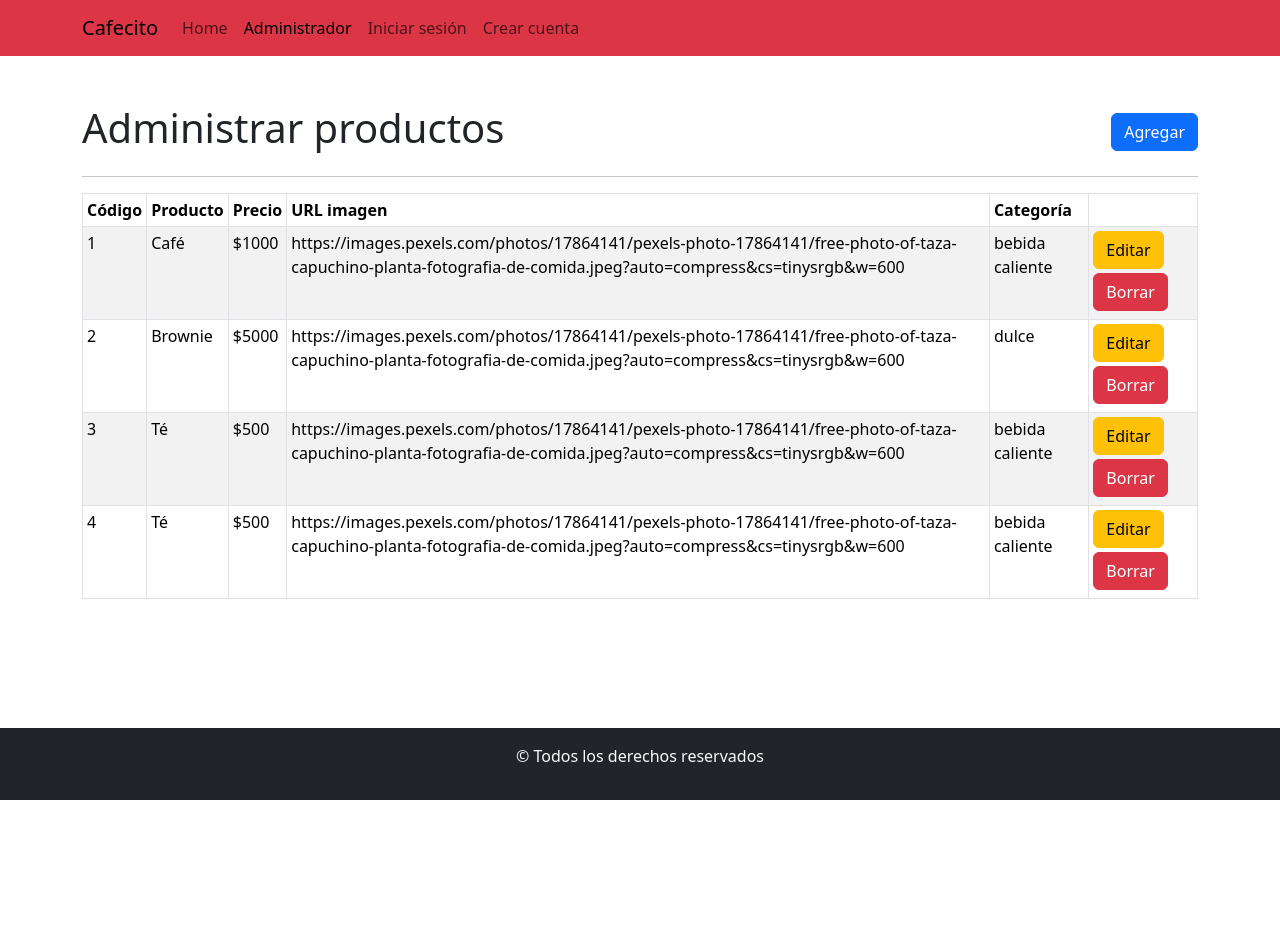
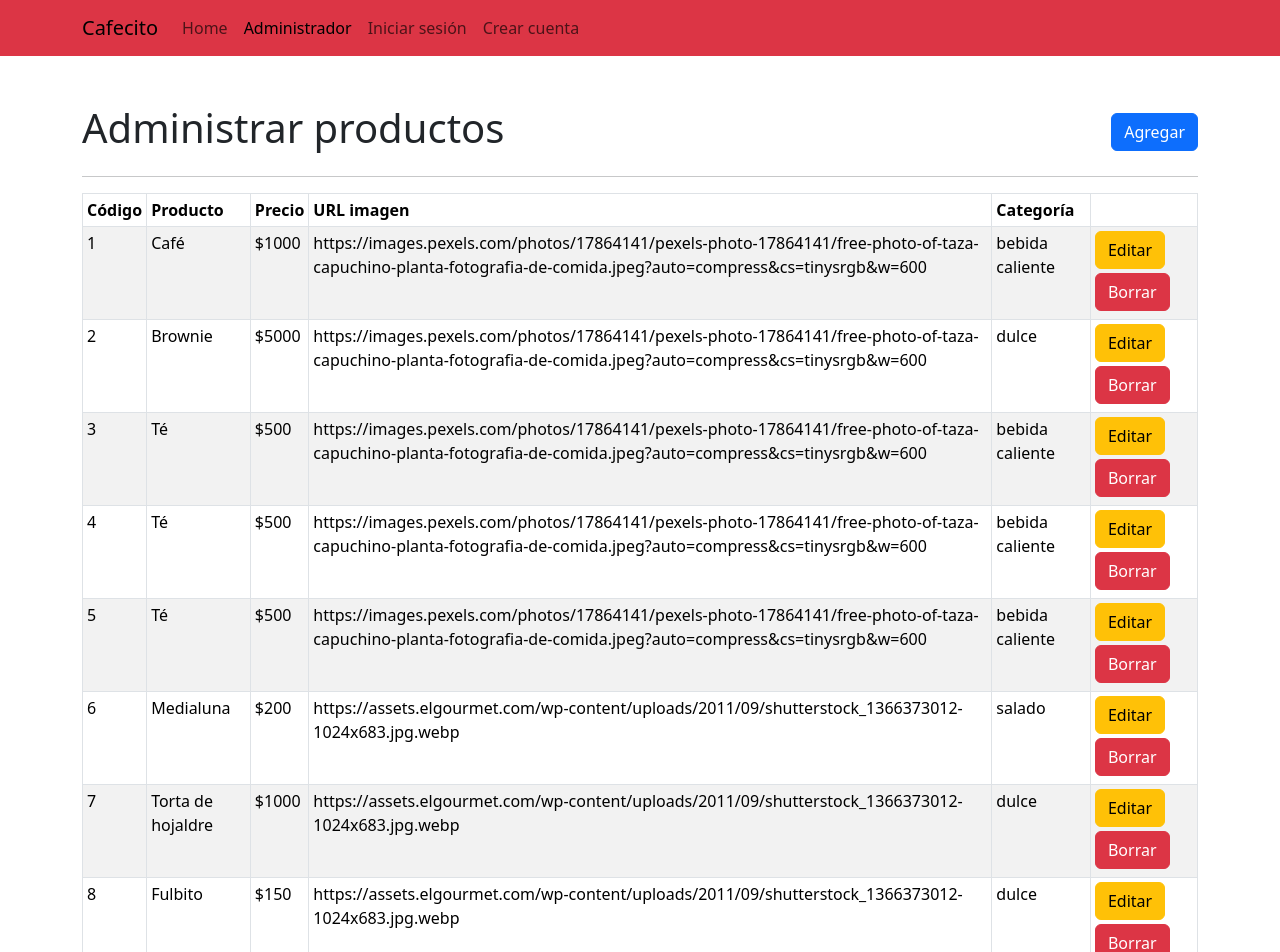
Before and after one commit to Goddzy/Cafecito, a React (Create React App) app: page /administrar in a window 1280 px wide. Shown: the top 952 px of the page. Before the commit the page ends 800 px from the top, so only its background shows below. Built offline with nearby package versions, Linux system fonts and the light colour scheme; data requests are answered from the project's data file.

Commit message:
agregué la petición para crear un producto nuevo

```diff
--- a/db.json
+++ b/db.json
@@ -27,6 +27,34 @@
       "categoria": "bebida caliente",
       "imagen": "https://images.pexels.com/photos/17864141/pexels-photo-17864141/free-photo-of-taza-capuchino-planta-fotografia-de-comida.jpeg?auto=compress&cs=tinysrgb&w=600",
       "id": 4
+    },
+    {
+      "nombreProducto": "Té",
+      "precio": 500,
+      "categoria": "bebida caliente",
+      "imagen": "https://images.pexels.com/photos/17864141/pexels-photo-17864141/free-photo-of-taza-capuchino-planta-fotografia-de-comida.jpeg?auto=compress&cs=tinysrgb&w=600",
+      "id": 5
+    },
+    {
+      "nombreProducto": "Medialuna",
+      "precio": "200",
+      "imagen": "https://assets.elgourmet.com/wp-content/uploads/2011/09/shutterstock_1366373012-1024x683.jpg.webp",
+      "categoria": "salado",
+      "id": 6
+    },
+    {
+      "nombreProducto": "Torta de hojaldre",
+      "precio": "1000",
+      "imagen": "https://assets.elgourmet.com/wp-content/uploads/2011/09/shutterstock_1366373012-1024x683.jpg.webp",
+      "categoria": "dulce",
+      "id": 7
+    },
+    {
+      "nombreProducto": "Fulbito",
+      "precio": "150",
+      "imagen": "https://assets.elgourmet.com/wp-content/uploads/2011/09/shutterstock_1366373012-1024x683.jpg.webp",
+      "categoria": "dulce",
+      "id": 8
     }
   ]
 }
--- a/src/components/helpers/queries.js
+++ b/src/components/helpers/queries.js
@@ -5,15 +5,30 @@ const URL = process.env.REACT_APP_API_CAFECITO;
 //PUT (sirve para modificar un producto/usuario etc.)
 //DELETE (sirve para borrar un producto/usuario etc.)
 
-export const consultarAPI = async()=>{
+//petición GET
+export const consultarAPI = async () => {
   //peticion para obtener todos los productos
-  try{
+  try {
     const respuesta = await fetch(URL);
     const listaProductos = await respuesta.json();
     return listaProductos;
-
-  }catch(error){
+  } catch (error) {
     console.log(error);
     return false;
   }
-}
+};
+
+//petición POST
+export const crearProductoAPI = async (producto) => {
+  try {
+    const respuesta = await fetch(URL, {
+      method: "POST",
+      headers: { "Content-Type": "application/json" },
+      body: JSON.stringify(producto),
+    });
+    return respuesta;
+  } catch (error) {
+    console.log(error);
+    return false;
+  }
+};
--- a/src/components/views/producto/CrearProducto.jsx
+++ b/src/components/views/producto/CrearProducto.jsx
@@ -4,12 +4,26 @@ import Col from "react-bootstrap/Col";
 import Form from "react-bootstrap/Form";
 import Row from "react-bootstrap/Row";
 import { useForm } from "react-hook-form";
+import { crearProductoAPI } from "../../helpers/queries";
+import { useNavigate } from "react-router-dom";
+import Swal from "sweetalert2";
 
 const CrearProducto = () => {
-  const {register,handleSubmit,formState: { errors }} = useForm();
+  const {register,handleSubmit,formState: { errors }, reset} = useForm();
+  //inicializar useNavigate
+  const navegacion = useNavigate();
 
   const onSubmit = (data) => {
     //enviar la petición a la API
+    crearProductoAPI(data).then((respuesta)=>{
+      if(respuesta.status === 201){
+        //resetear los valores del formulario
+        reset();
+        Swal.fire('Producto creado', 'El producto fue correctamente cargado', "success")
+        //redireccionar al usuario a la página de administración
+        navegacion('/administrar')}
+      else{Swal.fire('Ocurrió un error','Intente este proceso más tarde' , 'error')}
+    })
 
   };
 
```
